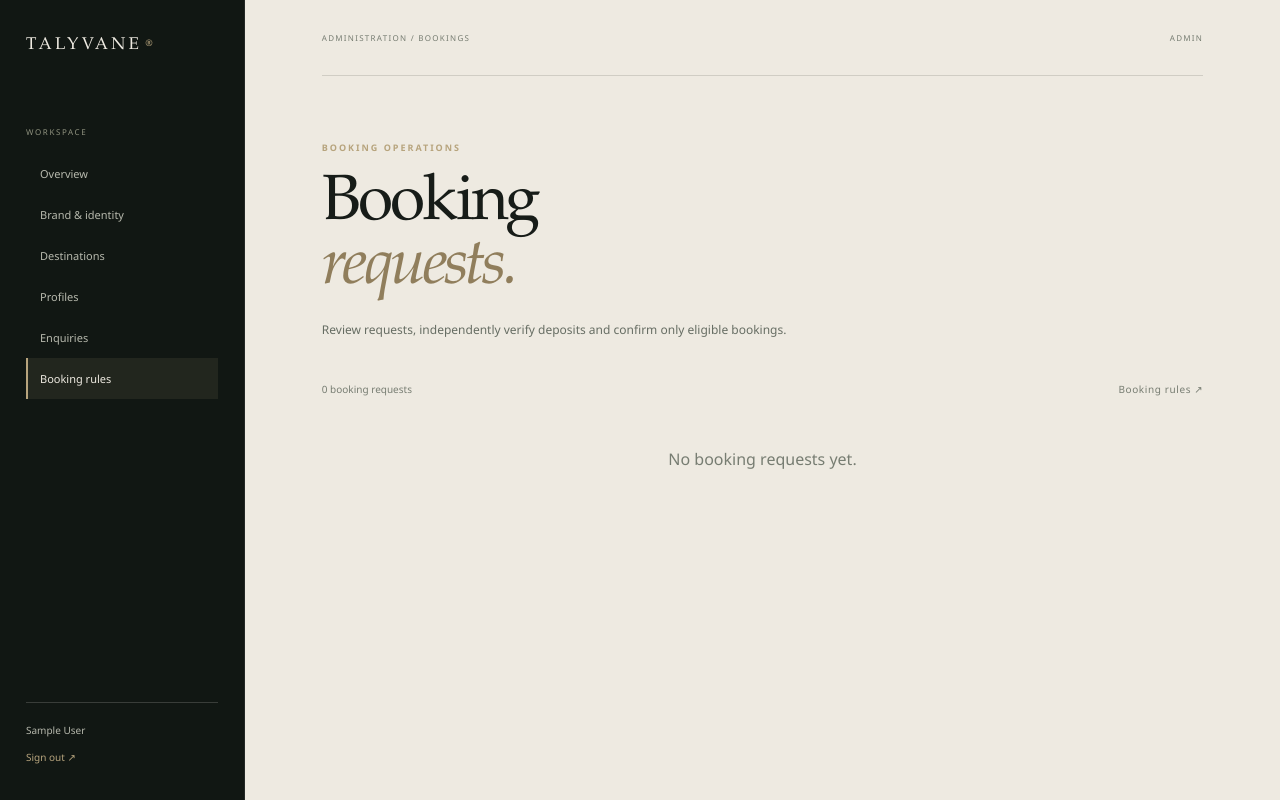
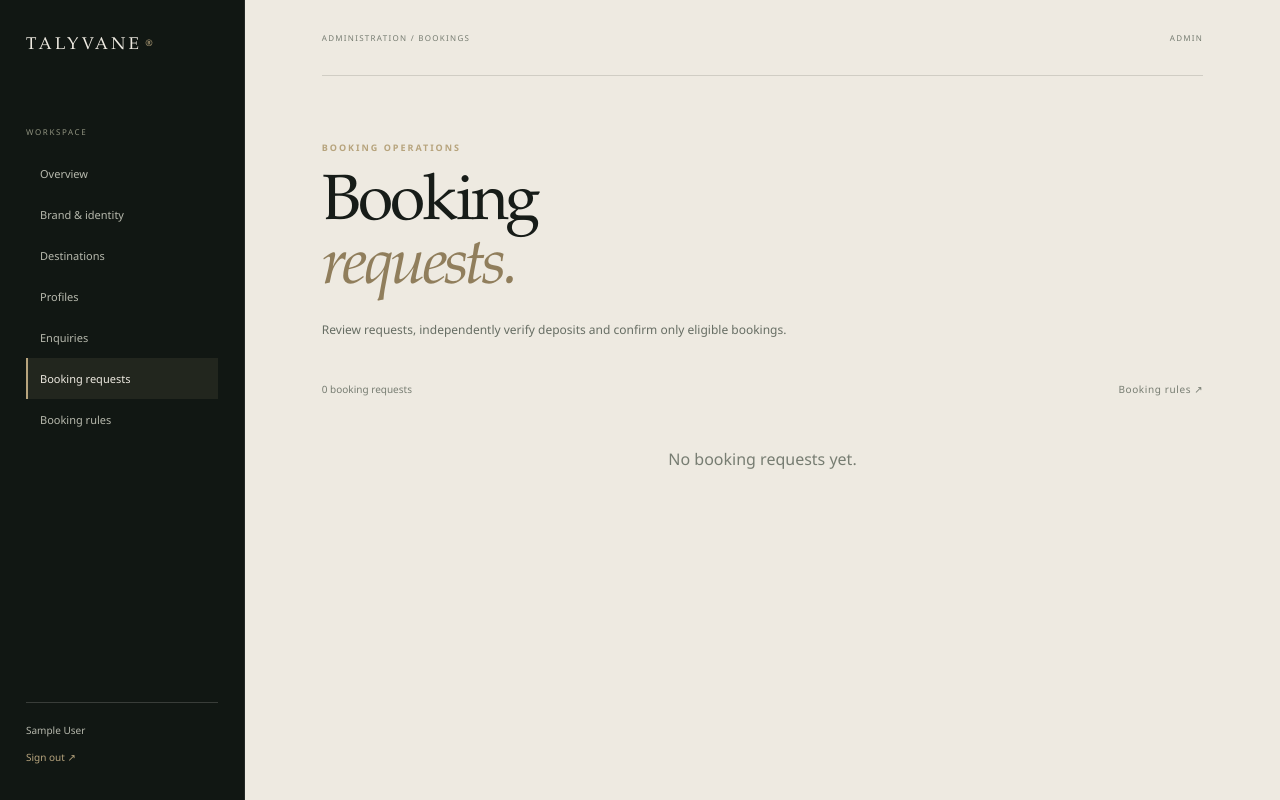
Before and after one commit to LloydCoder/talyvane-platform, a Laravel app: page /admin/bookings in a window 1280 px wide. Run offline with Laravel 12, Linux system fonts and the light colour scheme; the visitor is signed in with stand-in values (Sample User, id 1); data that the repository does not hold is empty; parts of the project's set-up code (start-up, migrations or seed data) failed here and were passed over.

Commit message:
Separate booking request inbox from booking policy settings

```diff
--- a/resources/views/admin/layout.blade.php
+++ b/resources/views/admin/layout.blade.php
@@ -24,7 +24,8 @@
         <a class="sidebar-link {{ request()->routeIs('admin.destinations.*') ? 'active' : '' }}" href="{{ route('admin.destinations.index') }}">Destinations</a>
         <a class="sidebar-link {{ request()->routeIs('admin.profiles.*') ? 'active' : '' }}" href="{{ route('admin.profiles.index') }}">Profiles</a>
         <a class="sidebar-link {{ request()->routeIs('admin.enquiries.*') ? 'active' : '' }}" href="{{ route('admin.enquiries.index') }}">Enquiries</a>
-        <a class="sidebar-link {{ request()->routeIs('admin.bookings.*') ? 'active' : '' }}" href="{{ route('admin.bookings.settings') }}">Booking rules</a>
+        <a class="sidebar-link {{ request()->routeIs('admin.bookings.index') ? 'active' : '' }}" href="{{ route('admin.bookings.index') }}">Booking requests</a>
+        <a class="sidebar-link {{ request()->routeIs('admin.bookings.settings*') ? 'active' : '' }}" href="{{ route('admin.bookings.settings') }}">Booking rules</a>
         <div class="sidebar-bottom">
             <span>{{ auth()->user()->name }}</span>
             <form method="POST" action="{{ route('admin.logout') }}">@csrf <button type="submit">Sign out ↗</button></form>
```
